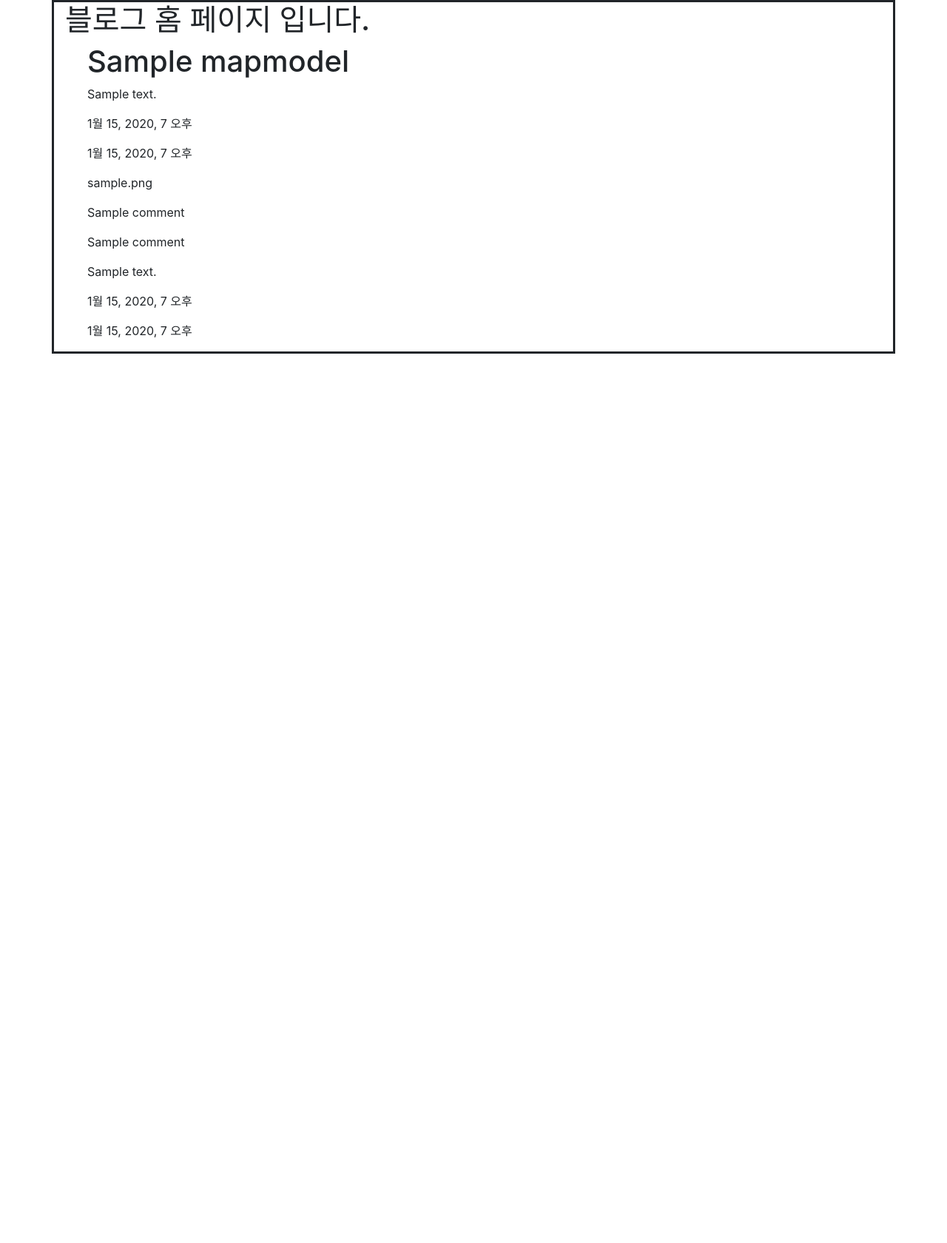
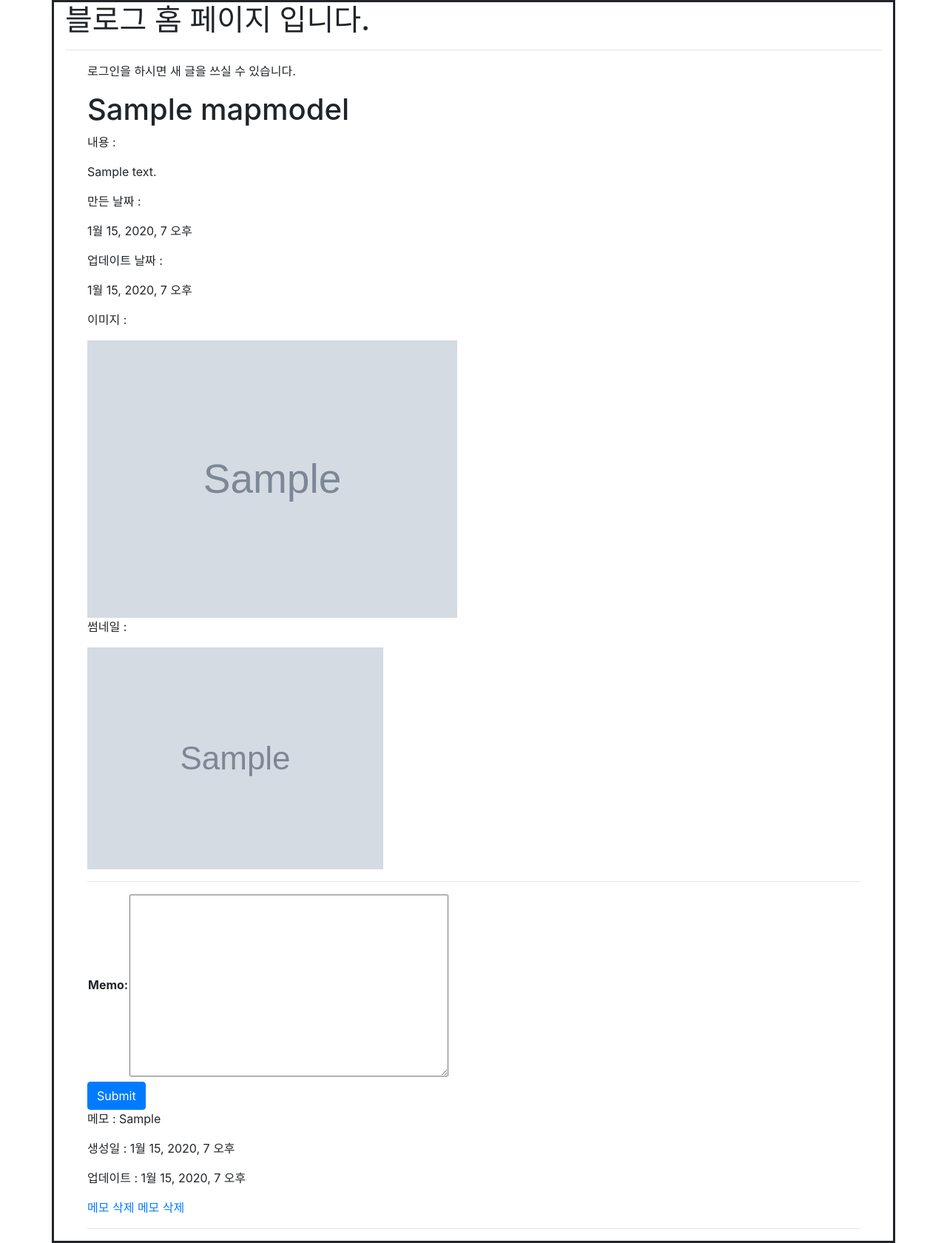
Before and after one commit to c2lv/MemoryMap, a Django app: page /blog/ in a window 1280 px wide. Shown: the whole page at 74% size. Before the commit the page ends 478 px from the top, so only its background shows below. Run offline with Django 3.2, Linux system fonts and the light colour scheme; tables that the repository leaves empty hold one stand-in row (values such as "Sample post"); grey boxes marked "Sample" are stand-in pictures; lists and menus that the app fills with data are empty; some libraries are stand-ins or nearby versions.

Commit message:
blog crud, comment(memo) crud//test

```diff
--- a/blog/admin.py
+++ b/blog/admin.py
@@ -1,6 +1,6 @@
 from django.contrib import admin
-from .models import Mapmodel, Comment
+from .models import Mapmodel, Memo
 # Register your models here.
 
 admin.site.register(Mapmodel)
-admin.site.register(Comment)
+admin.site.register(Memo)
--- a/blog/forms.py
+++ b/blog/forms.py
@@ -1,8 +1,21 @@
 from django import forms
-from .models import Mapmodel
+from .models import Mapmodel, Memo
+
 
 class MapForm(forms.ModelForm):
 
     class Meta:
         model = Mapmodel
-        fields = ('title', 'body', 'address', 'image')
+        fields = ('title', 'content', 'address', 'image')
+        labels = {
+            'title' : '제목',
+            'content' : '내용',
+            'address' : '주소',
+            'image' : '이미지',
+        }
+
+class MemoForm(forms.ModelForm):
+
+    class Meta:
+        model = Memo
+        fields = ('memo',)
--- a/blog/models.py
+++ b/blog/models.py
@@ -1,8 +1,11 @@
 from django.db import models
 from django.conf import settings
+from accounts.models import User
+from django.urls import reverse
+
 from imagekit.models import ImageSpecField
 from imagekit.processors import ResizeToFill
-from accounts.models import User
+
 
 class Category(models.Model):
     DEFAULT = "카테고리"
@@ -42,21 +45,22 @@ class Mapmodel(models.Model):
 
     # 로그인 한 사용자, many to one relation
     owner = models.ForeignKey(settings.AUTH_USER_MODEL,
-                              on_delete=models.SET_DEFAULT,
-                              default="unknow|default 유저"
+                              on_delete=models.SET_NULL,
+                              null=True,
                               )
 
     title = models.CharField(max_length=200)  #제목
-    body = models.TextField(default="") #내용 입력 창
+    content = models.TextField()
+
+    # 주소 정보
     address = models.CharField(max_length=200, default="장소를 지정해주세요.")
 
     # 레코드 생성시 현재 시간으로 자동 생성
     pub_date = models.DateTimeField(auto_now_add=True)
     updated = models.DateTimeField(auto_now=True)
-    # pub_date = models.DateTimeField('date published') #시간
 
-    #장소정보
-    image = models.ImageField(null=True,upload_to=user_path)
+    # image는 선택사항
+    image = models.ImageField(blank=True,null=True,upload_to=user_path)
     thumbnail = ImageSpecField(source='image',
                               processors=[ResizeToFill(THUMBNAIL_WIDTH, THUMBNAIL_HIGHT)],
                               format="JPEG",
@@ -66,26 +70,34 @@ class Mapmodel(models.Model):
     # category = models.ForeignKey(Category, on_delete=models.SET_DEFAULT, default="없음")
     # category = models.CharField(choices=CATEGORY_CHOICE)
 
-    like = models.ManyToManyField(User, related_name='likes')
+    # like = models.ManyToManyField(User, related_name='likes')
 
     # photo = models.ImageField(blank=True, upload_to="blog/%Y/%m/%d")
 
+    def get_absolute_url(self): # redirect시 활용
+        return reverse('blog:home', args=[self.id]) # args=[self.id])
+
     class Meta:
-        ordering = ('pub_date',)
+        ordering = ('-pub_date',)
 
 
-class Comment(models.Model):
+class Memo(models.Model):
     # map Data가 삭제되면 함께 삭제되야함
-    target = models.ForeignKey(Mapmodel, on_delete=models.CASCADE, related_name='comments')
-    owner = models.ForeignKey(settings.AUTH_USER_MODEL,
-                              on_delete=models.SET_DEFAULT,
-                              default="unknow|default 유저"
+    target = models.ForeignKey(
+                            Mapmodel,
+                            on_delete=models.CASCADE,
+                            related_name='memos')
+    owner = models.ForeignKey(
+                            settings.AUTH_USER_MODEL,
+                            on_delete=models.SET_NULL,
+                            null=True,
                               )
+
     pub_date = models.DateTimeField(auto_now_add=True)
     updated = models.DateTimeField(auto_now=True)
+
     approved = models.BooleanField(default=False)
-    title = models.CharField(max_length=150)
-    body = models.TextField()
+    memo = models.TextField()
 
     class Meta:
-        ordering = ('pub_date',)
+        ordering = ('-pub_date',)
--- a/blog/templates/blogHome.html
+++ b/blog/templates/blogHome.html
@@ -1,26 +1,57 @@
 {% extends 'base.html' %}
 {% block content %}
 
-    <h1>블로그 홈 페이지 입니다.</h1>
+<h1>블로그 홈 페이지 입니다.</h1><hr>
 
+<div class="container">
     <div class="container">
-    {% for blog in blogdata.all %}
-    <div class="container">
-        <h1>{{ blog.title }}</h1>
-        <p>{{ blog.body }}</p>
-        <p>{{ blog.pub_date }}</p>
-        <p>{{ blog.updated }}</p>
-        <p>{{ blog.thumbnail }}</p>
-        <!-- <p>{{ blog.category }}</p> -->
-        {% for comment in blog.comments.all %}
-            <p>{{ comment.title }}</p>
-            <p>{{ comment.title }}</p>
-            <p>{{ comment.body }}</p>
-            <p>{{ comment.pub_date }}</p>
-            <p>{{ comment.updated }}</p>
+        {% if user.is_authenticated%}
+            <a href="{% url 'blog:new_post' user.get_username %}">새글쓰기</a>
+        {% else %}
+            <p>로그인을 하시면 새 글을 쓰실 수 있습니다.</p>
+        {% endif %}
+        {% for post in posts.all %}
+            <h1>{{ post.title }}</h1>
+            <p>내용 : </p>
+            <p>{{ post.content }}</p>
+            <p>만든 날짜 : </p>
+            <p>{{ post.pub_date }}</p>
+            <p>업데이트 날짜 : </p>
+            <p>{{ post.updated }}</p>
+
+            <!-- 글을 쓴 사람만이 수정, 삭제할 수 있도록 -->
+            {% if user.username == post.owner.username %}
+            <a href="{% url 'blog:delete_post' user.username post.id %}">포스트 삭제</a>
+            <a href="{% url 'blog:update_post' user.username post.id %}">포스트 수정</a>
+            {% endif %}
+
+            {% if post.image %}
+                <p>이미지 : </p>
+                <img src="{{post.image.url}}" width = 500>
+                <p>썸네일 : </p>
+                <img src = "{{post.thumbnail.url}}">
+            {% endif %}
+
+            <hr>
+            <div class="memo">
+                <form action="{% url 'blog:new_memo' user.username post.id %}" method="POST">
+                    {% csrf_token %}
+                    <table>
+                        {{ form.as_table }}
+                    </table>
+                    <button type="submit" class="btn btn-primary">Submit</button>
+                </form>
+                {% for memo in post.memos.all %}
+                    <p>메모 : {{ memo.memo }}</p>
+                    <p>생성일 : {{ memo.pub_date }}</p>
+                    <p>업데이트 : {{ memo.updated }}</p>
+                    <a href="{% url 'blog:delete_memo' user.username memo.id%}">메모 삭제</a>
+                    <a href="{% url 'blog:update_memo' user.username memo.id%}">메모 삭제</a>
+                {% endfor %}
+            </div>
+            <hr>
         {% endfor %}
 
     </div>
-    {% endfor %}
 </div>
 {% endblock %}
--- a/blog/templates/main.html
+++ b/blog/templates/main.html
@@ -6,5 +6,8 @@
 </head>
 <body>
     <h1>메인 페이지 입니다.</h1>
+    <a href="{% url 'accounts:login' %}">로그인</a>
+    <a href="{% url 'accounts:logout' %}">로그아웃</a>
+    <a href="{% url 'accounts:signup' %}">가입</a>
 </body>
 </html>
--- a/blog/templates/new_data.html
+++ /dev/null
@@ -1,6 +0,0 @@
-{% extends 'base.html' %}
-{% block content %}
-
-    {{ form.as_p }}
-
-{% endblock %}
--- a/blog/urls.py
+++ b/blog/urls.py
@@ -2,7 +2,21 @@ from django.contrib import admin
 from django.urls import path, include
 from . import views
 
+app_name = 'blog'
+
 urlpatterns = [
     path('', views.blogHome, name="home"),
-    path('new/', views.new_data, name="new"),
+    path('<username>/new_post/', views.new_post, name="new_post"),
+    path('<username>/update_post/<int:id>', views.update_post, name="update_post"),
+    path('<username>/delete_post/<int:id>', views.delete_post, name="delete_post"),
+
+    path('<username>/new_memo/<int:id>', views.new_memo, name="new_memo"),
+    path('<username>/update_memo/<int:id>', views.update_memo, name="update_memo"),
+    path('<username>/delete_memo/<int:id>', views.delete_memo, name="delete_memo"),
+
+    # path('<username>/', views.my_page, name="myPage"),
+    # path('<username>/profile', views.profile, name="profile"),
+    # path('<username>/<int:id>', views.detail, name="detail"),
+    # path('new/', views.new_data, name="new"),
+
 ]
--- a/blog/views.py
+++ b/blog/views.py
@@ -1,7 +1,9 @@
-from django.shortcuts import render
+from django.shortcuts import render, redirect, get_object_or_404
 from django.views import generic
-from .models import Mapmodel
+from .models import Mapmodel, Memo
 from .forms import *
+
+from django.http import HttpResponse
 
 # Create your views here.
 def main(request):
@@ -9,9 +11,82 @@ def main(request):
 
 
 def blogHome(request):
-    blogdata = Mapmodel.objects
-    return render(request, 'blogHome.html', {'blogdata':blogdata})
+    posts = Mapmodel.objects
+    form = MemoForm()
+    return render(request, 'blogHome.html', {'posts':posts, 'form':form})
 
-def new_data(request):
-    form = MapForm()
-    return render(request, 'new_data.html', {'form':form})
+
+def new_post(request, username):
+    if request.method == "POST":
+        form = MapForm(request.POST)
+        if form.is_valid():
+            print(form.cleaned_data)
+            post = form.save(commit=False)
+            post.owner = request.user
+            post.save()
+            return redirect("blog:home")
+    else:
+        form = MapForm()
+    return render(request, 'save_data.html', {'form':form})
+
+
+def update_post(request, username, id):
+    post = get_object_or_404(Mapmodel, pk=id)
+    form = MapForm(request.POST, instance=post)
+    if request.method == "POST":
+        form = MapForm(request.POST, instance=post)
+        if form.is_valid():
+            print(form.cleaned_data)
+            post = form.save(commit=False)
+            post.save()
+            return redirect('blog:home')
+    else:
+        form = MapForm(instance=post)
+    return render(request, 'save_data.html', {'form':form, 'post':post})
+
+
+def delete_post(request, username, id):
+    post = get_object_or_404(Mapmodel, pk=id)
+    post.delete()
+    return redirect("blog:home")
+
+
+def new_memo(request, username, id):
+    post = get_object_or_404(Mapmodel, pk=id)
+    if request.method == "POST":
+        form = MemoForm(request.POST)
+        if form.is_valid():
+            memo = form.save(commit=False)
+            memo.owner = request.user
+            memo.target = post
+            memo.save()
+            # return HttpResponse(memo.memo)
+        return redirect("blog:home")
+
+
+def update_memo(request, username, id):
+    memo = get_object_or_404(Memo, pk=id)
+    form = MapForm(request.POST, instance=memo)
+    return render(request, 'save_data.html', {'form':form})
+
+def delete_memo(request, username, id):
+    memo = get_object_or_404(Memo, pk=id)
+    memo.delete()
+    return redirect("blog:home")
+
+
+
+
+
+
+# def save_data(request, id):
+#     data, created = Mapmodel.objects.get_or_create(pk=id)
+#     form = MapForm(request.POST, instance=data)
+
+#     # 데이터가 이미 존재 할 때 Update
+#     if form.is_valid():
+#         form.save()
+#         return redirect(data.get_absolute_url())
+#     # 데이터가 존재하지 않을 때 Create
+#     else:
+#         return render('save_data.html', {'form':form})
```
Also changed, not shown: blog/templates/save_data.html (added, +22 -0 lines), blog/migrations/0001_initial.py, blog/migrations/0002_auto_20190715_2344.py (deleted), blog/migrations/0002_auto_20190719_2037.py (added), blog/migrations/0003_auto_20190716_0005.py (deleted), blog/migrations/0003_auto_20190719_2044.py (added), blog/migrations/0004_auto_20190716_0923.py (deleted), blog/migrations/0005_auto_20190719_0958.py (deleted).
